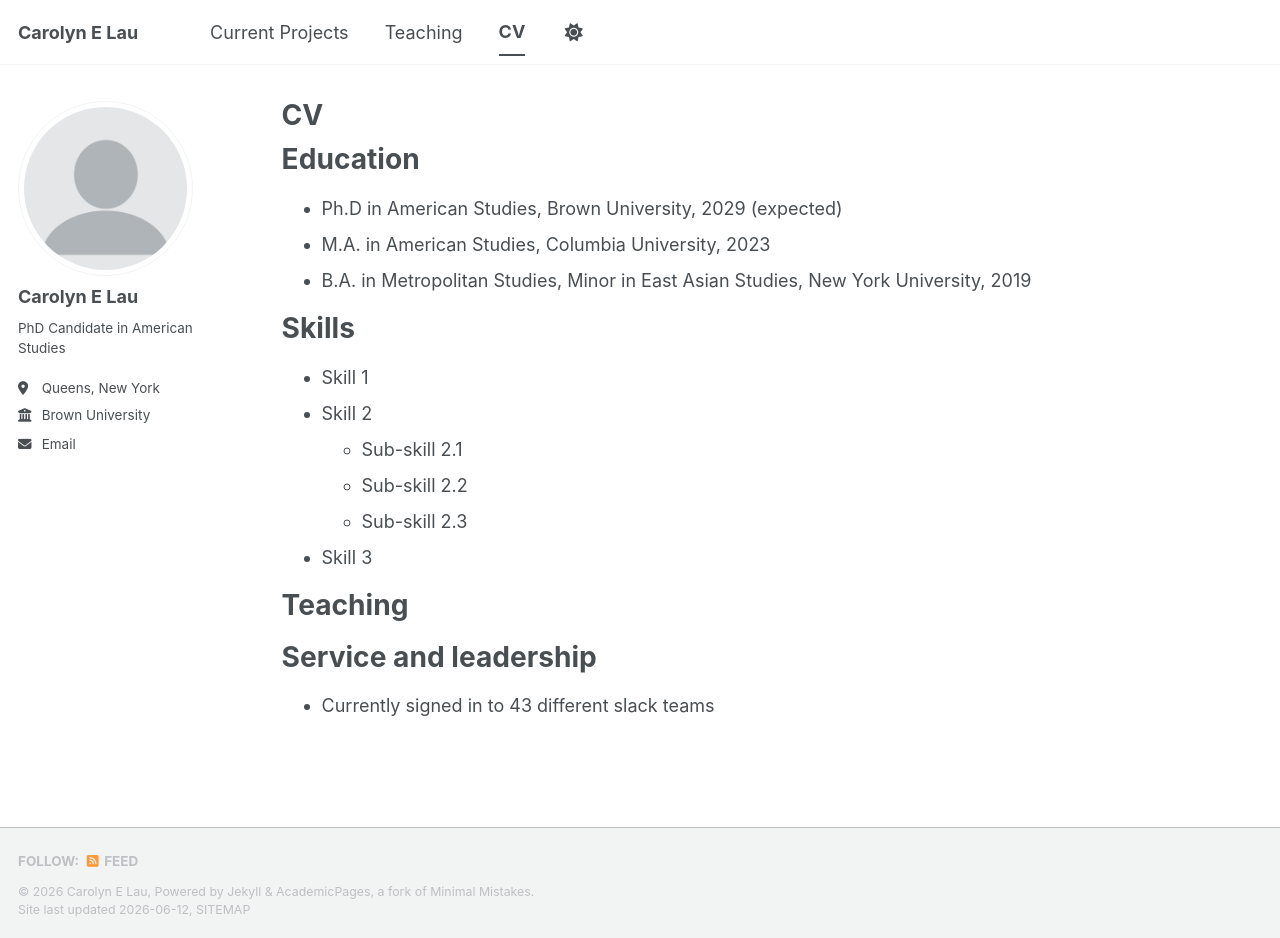
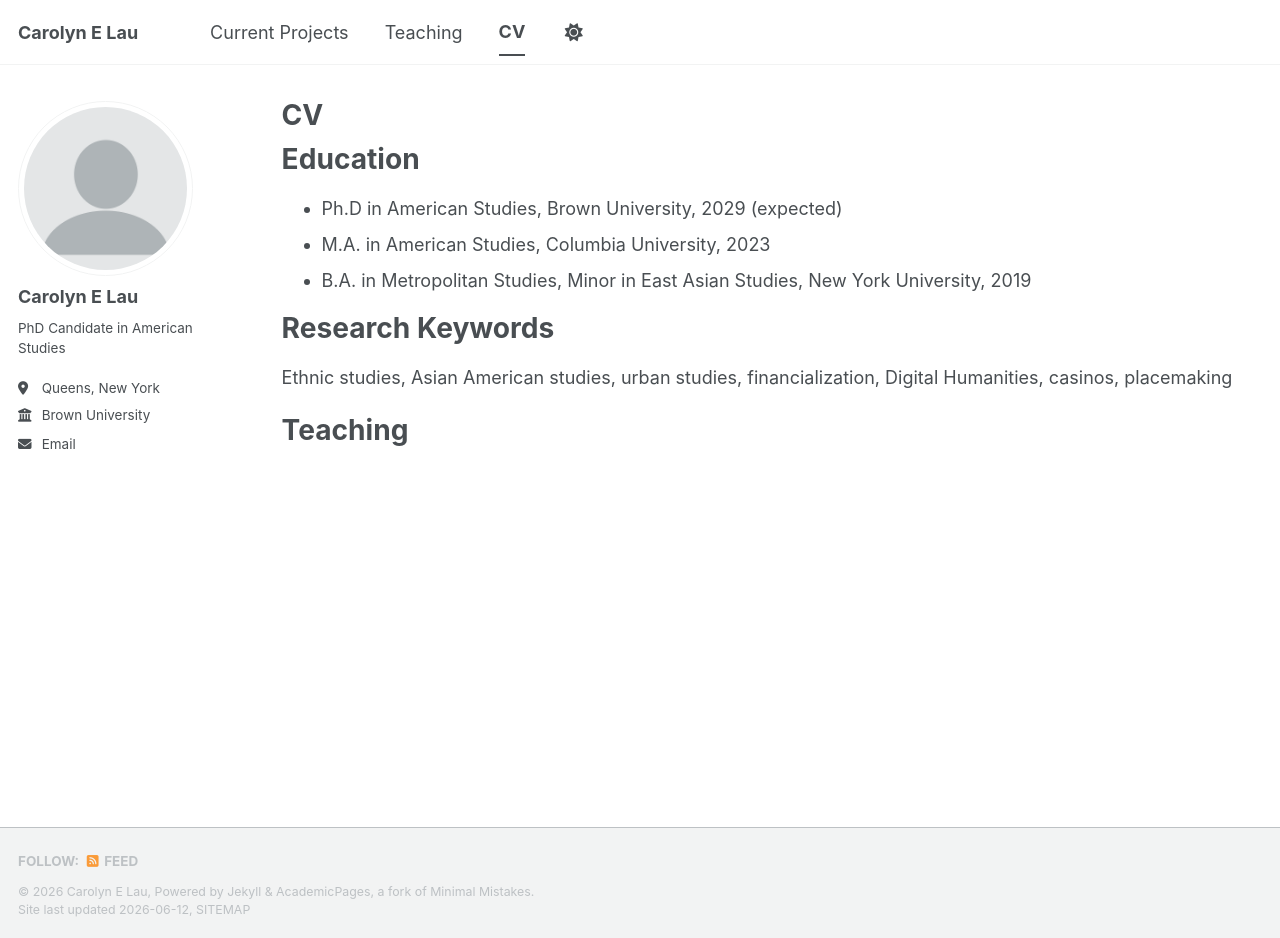
Before and after one commit to carolynelau/carolynelau.github.io, a Jekyll site: the page built from _pages/cv.md, in a window 1280 px wide and 938 px high. Built offline with Jekyll 4.4.1, drawn with Linux system fonts in a browser that asks for light colours; a script bundle is joined from its source files by our own code; library files that are not in the unit come from our copies; a file with an impossible date is left out.

Commit message:
Revise CV content and skills section
Updated skills section and removed teaching and service details.

```diff
--- a/_pages/cv.md
+++ b/_pages/cv.md
@@ -15,21 +15,9 @@ Education
 * M.A. in American Studies, Columbia University, 2023
 * B.A. in Metropolitan Studies, Minor in East Asian Studies, New York University, 2019
 
-Skills
+Research Keywords
 ======
-* Skill 1
-* Skill 2
-  * Sub-skill 2.1
-  * Sub-skill 2.2
-  * Sub-skill 2.3
-* Skill 3
+Ethnic studies, Asian American studies, urban studies, financialization, Digital Humanities, casinos, placemaking
 
 Teaching
 ======
-  <ul>{% for post in site.teaching reversed %}
-    {% include archive-single-cv.html %}
-  {% endfor %}</ul>
-
-Service and leadership
-======
-* Currently signed in to 43 different slack teams
```
